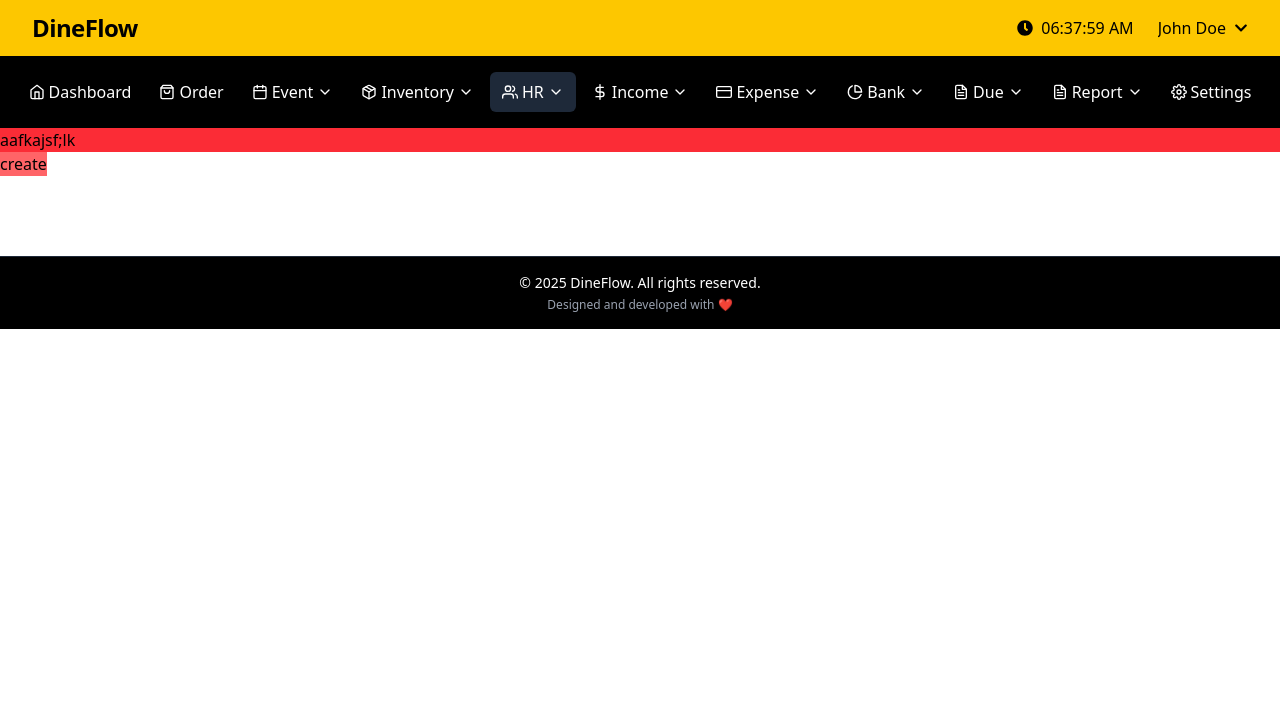
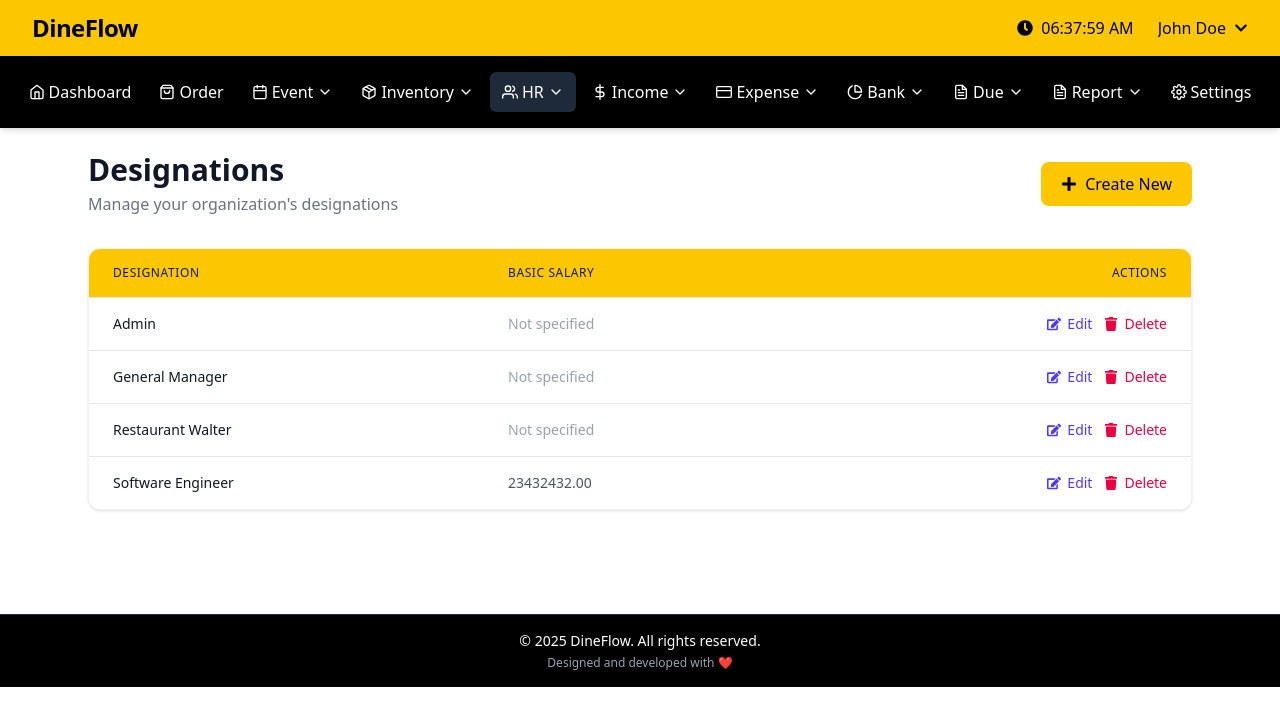
Before and after one commit to iktushar01/restaurant-management-system-client, a React (Vite) app: page /hr/designation/Index in a window 1280 px wide. Shown: the top 726 px of the page. Built offline with nearby package versions, Linux system fonts and the light colour scheme.

Commit message:
Designations table ui design

```diff
--- a/src/Pages/HR_Pages/HrDesignation/HrDesignationIndex.jsx
+++ b/src/Pages/HR_Pages/HrDesignation/HrDesignationIndex.jsx
@@ -1,13 +1,91 @@
-import React from 'react';
-import { Link } from 'react-router';
+import React from "react";
+import { Link } from "react-router-dom";
+import { FaPlus, FaEdit, FaTrash } from "react-icons/fa";
 
 const HrDesignationIndex = () => {
-    return (
+  const designations = [
+    { name: "Admin", basic: "" },
+    { name: "General Manager", basic: "" },
+    { name: "Restaurant Walter", basic: "" },
+    { name: "Software Engineer", basic: "23432432.00" },
+  ];
+
+  return (
+    <div className="p-6 max-w-6xl mx-auto">
+      <div className="flex justify-between items-center mb-8">
         <div>
-            <h2 className=' bg-red-500'>aafkajsf;lk</h2>
-            <Link to="Create"><button className='bg-red-400'> create</button></Link>
+          <h1 className="text-3xl font-bold text-gray-900">Designations</h1>
+          <p className="text-gray-500 mt-1">Manage your organization's designations</p>
         </div>
-    );
+        <Link to="Create">
+          <button className="bg-yellow-400 hover:bg-yellow-500 text-black px-5 py-2.5 rounded-lg flex items-center transition-colors duration-200">
+            <FaPlus className="mr-2" />
+            Create New
+          </button>
+        </Link>
+      </div>
+
+      <div className="bg-white rounded-xl shadow-sm border border-gray-100 overflow-hidden">
+        <div className="overflow-x-auto">
+          <table className="min-w-full divide-y divide-gray-200">
+            <thead className="bg-yellow-400">
+              <tr>
+                <th className="px-6 py-4 text-left text-xs font-medium text-gray-900 uppercase tracking-wider">
+                  Designation
+                </th>
+                <th className="px-6 py-4 text-left text-xs font-medium text-gray-900 uppercase tracking-wider">
+                  Basic Salary
+                </th>
+                <th className="px-6 py-4 text-right text-xs font-medium text-gray-900 uppercase tracking-wider">
+                  Actions
+                </th>
+              </tr>
+            </thead>
+            <tbody className="bg-white divide-y divide-gray-200">
+              {designations.map((designation, index) => (
+                <tr key={index} className="hover:bg-gray-50 transition-colors duration-150">
+                  <td className="px-6 py-4 whitespace-nowrap">
+                    <div className="text-sm font-medium text-gray-900">{designation.name}</div>
+                  </td>
+                  <td className="px-6 py-4 whitespace-nowrap">
+                    <div className="text-sm text-gray-600">
+                      {designation.basic || <span className="text-gray-400">Not specified</span>}
+                    </div>
+                  </td>
+                  <td className="px-6 py-4 whitespace-nowrap text-right text-sm font-medium">
+                    <div className="flex justify-end space-x-3">
+                      <button className="text-indigo-600 hover:text-indigo-900 transition-colors duration-200 flex items-center">
+                        <FaEdit className="mr-1.5" />
+                        Edit
+                      </button>
+                      <button className="text-rose-600 hover:text-rose-900 transition-colors duration-200 flex items-center">
+                        <FaTrash className="mr-1.5" />
+                        Delete
+                      </button>
+
+                    </div>
+                  </td>
+                </tr>
+              ))}
+            </tbody>
+          </table>
+        </div>
+      </div>
+
+      {designations.length === 0 && (
+        <div className="bg-white rounded-xl shadow-sm border border-gray-100 p-12 text-center">
+          <h3 className="text-lg font-medium text-gray-900 mb-2">No designations found</h3>
+          <p className="text-gray-500 mb-6">Get started by creating a new designation</p>
+          <Link to="Create">
+            <button className="bg-indigo-600 hover:bg-indigo-700 text-white px-5 py-2.5 rounded-lg inline-flex items-center transition-colors duration-200">
+              <FaPlus className="mr-2" />
+              Create Designation
+            </button>
+          </Link>
+        </div>
+      )}
+    </div>
+  );
 };
 
 export default HrDesignationIndex;
```
